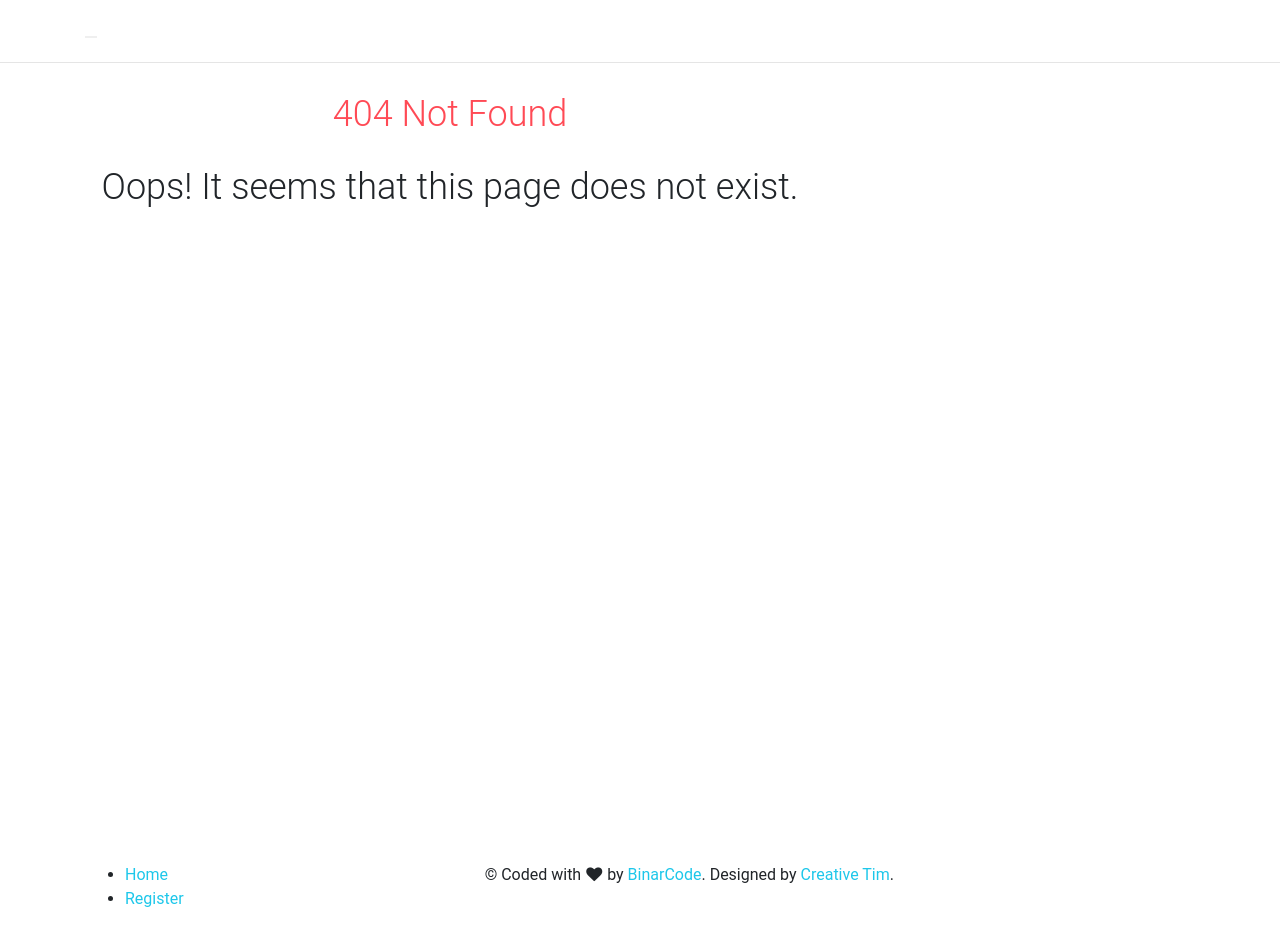
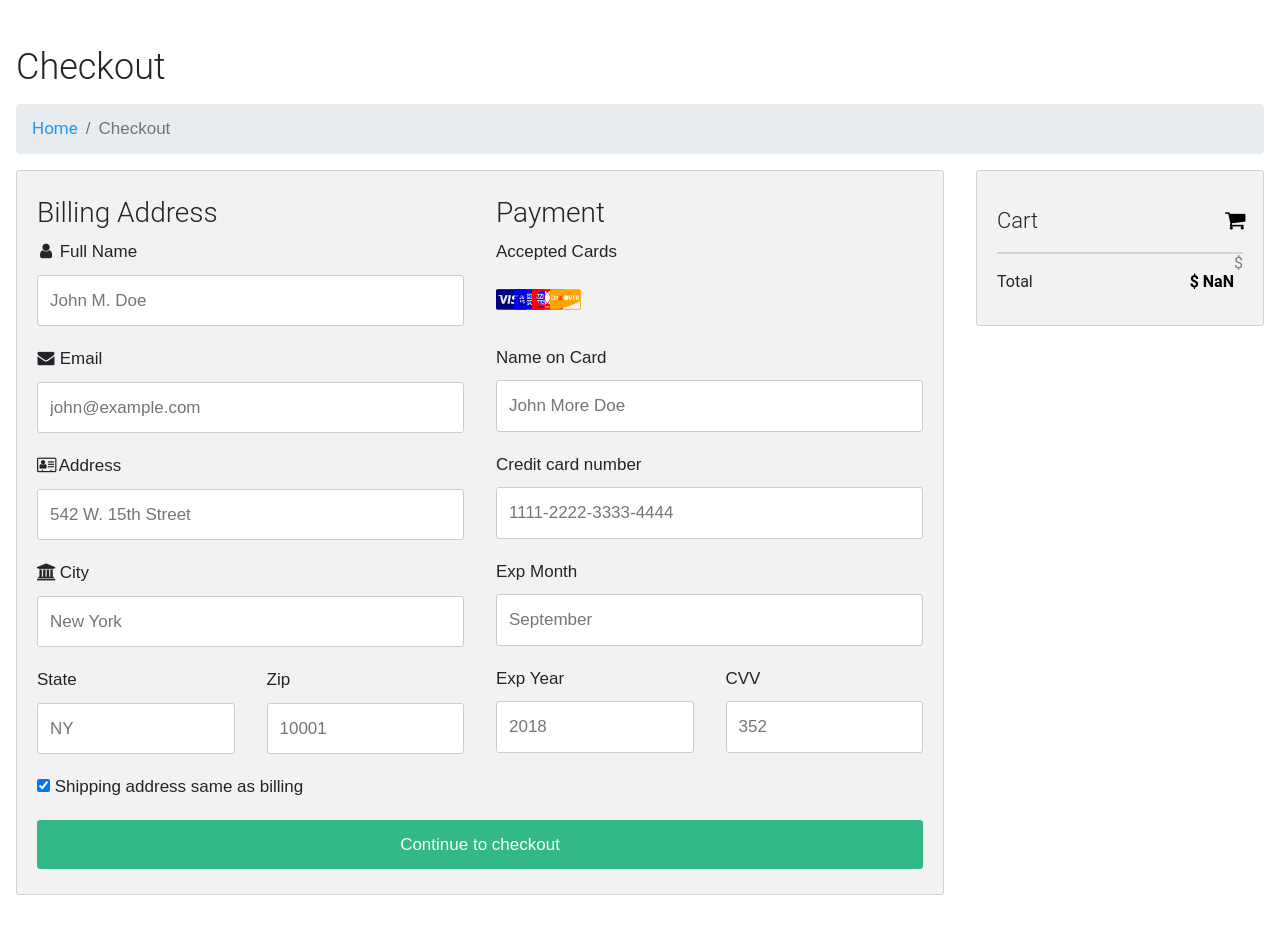
Before and after one commit to VirtiShahB/vue-training, a Vue app: page /#/checkout in a window 1280 px wide. Before the commit this address had no page. Built offline with nearby package versions, Linux system fonts and the light colour scheme; what v-tooltip would draw is missing.

Commit message:
commit message

```diff
--- /dev/null
+++ b/src/pages/Checkout.vue
@@ -0,0 +1,189 @@
+<template>
+<body>
+<h2> Checkout</h2>
+<nav aria-label="breadcrumb">
+  <ol class="breadcrumb">
+    <li class="breadcrumb-item"><a href="#">Home</a></li>
+    <li class="breadcrumb-item active" aria-current="page">Checkout</li>
+  </ol>
+</nav>
+<div class="row">
+  <div class="col-75">
+    <div class="container">
+      <form action="#">
+        <div class="row">
+          <div class="col-50">
+            <h3>Billing Address</h3>
+            <label for="fname"><i class="fa fa-user"></i> Full Name</label>
+            <input type="text" id="fname" name="firstname" placeholder="John M. Doe">
+            <label for="email"><i class="fa fa-envelope"></i> Email</label>
+            <input type="text" id="email" name="email" placeholder="john@example.com">
+            <label for="adr"><i class="fa fa-address-card-o"></i> Address</label>
+            <input type="text" id="adr" name="address" placeholder="542 W. 15th Street">
+            <label for="city"><i class="fa fa-institution"></i> City</label>
+            <input type="text" id="city" name="city" placeholder="New York">
+
+            <div class="row">
+              <div class="col-50">
+                <label for="state">State</label>
+                <input type="text" id="state" name="state" placeholder="NY">
+              </div>
+              <div class="col-50">
+                <label for="zip">Zip</label>
+                <input type="text" id="zip" name="zip" placeholder="10001">
+              </div>
+            </div>
+          </div>
+
+          <div class="col-50">
+            <h3>Payment</h3>
+            <label for="fname">Accepted Cards</label>
+            <div class="icon-container">
+              <i class="fa fa-cc-visa" style="color:navy;"></i>
+              <i class="fa fa-cc-amex" style="color:blue;"></i>
+              <i class="fa fa-cc-mastercard" style="color:red;"></i>
+              <i class="fa fa-cc-discover" style="color:orange;"></i>
+            </div>
+            <label for="cname">Name on Card</label>
+            <input type="text" id="cname" name="cardname" placeholder="John More Doe">
+            <label for="ccnum">Credit card number</label>
+            <input type="text" id="ccnum" name="cardnumber" placeholder="1111-2222-3333-4444">
+            <label for="expmonth">Exp Month</label>
+            <input type="text" id="expmonth" name="expmonth" placeholder="September">
+            <div class="row">
+              <div class="col-50">
+                <label for="expyear">Exp Year</label>
+                <input type="text" id="expyear" name="expyear" placeholder="2018">
+              </div>
+              <div class="col-50">
+                <label for="cvv">CVV</label>
+                <input type="text" id="cvv" name="cvv" placeholder="352">
+              </div>
+            </div>
+          </div>
+
+        </div>
+        <label>
+          <input type="checkbox" checked="checked" name="sameadr"> Shipping address same as billing
+        </label>
+        <input type="submit" value="Continue to checkout" class="btn">
+      </form>
+    </div>
+  </div>
+  <div class="col-25">
+    <div class="container">
+      <h4>Cart <span class="price" style="color:black"><i class="fa fa-shopping-cart"></i> <b> {{this.$route.query.quntity}}</b></span></h4>
+      <p><a href="#">{{this.$route.query.productTitle}}</a> <span class="price">$ {{this.$route.query.productPrice}}</span></p>
+      <hr>
+      <p>Total <span class="price" style="color:black"><b>$ {{this.$route.query.productPrice *this.$route.query.quntity }}</b></span></p>
+    </div>
+  </div>
+</div>
+
+</body>
+</template>
+<style>
+body {
+  font-family: Arial;
+  font-size: 17px;
+  padding: 8px;
+}
+
+* {
+  box-sizing: border-box;
+}
+
+.row {
+  display: -ms-flexbox; /* IE10 */
+  display: flex;
+  -ms-flex-wrap: wrap; /* IE10 */
+  flex-wrap: wrap;
+  margin: 0 -16px;
+}
+
+.col-25 {
+  -ms-flex: 25%; /* IE10 */
+  flex: 25%;
+}
+
+.col-50 {
+  -ms-flex: 50%; /* IE10 */
+  flex: 50%;
+}
+
+.col-75 {
+  -ms-flex: 75%; /* IE10 */
+  flex: 75%;
+}
+
+.col-25,
+.col-50,
+.col-75 {
+  padding: 0 16px;
+}
+
+.container {
+  background-color: #f2f2f2;
+  padding: 5px 20px 15px 20px;
+  border: 1px solid lightgrey;
+  border-radius: 3px;
+}
+
+input[type=text] {
+  width: 100%;
+  margin-bottom: 20px;
+  padding: 12px;
+  border: 1px solid #ccc;
+  border-radius: 3px;
+}
+
+label {
+  margin-bottom: 10px;
+  display: block;
+}
+
+.icon-container {
+  margin-bottom: 20px;
+  padding: 7px 0;
+  font-size: 24px;
+}
+
+.btn {
+  background-color: #04AA6D;
+  color: white;
+  padding: 12px;
+  margin: 10px 0;
+  border: none;
+  width: 100%;
+  border-radius: 3px;
+  cursor: pointer;
+  font-size: 17px;
+}
+
+.btn:hover {
+  background-color: #45a049;
+}
+
+a {
+  color: #2196F3;
+}
+
+hr {
+  border: 1px solid lightgrey;
+}
+
+span.price {
+  float: right;
+  color: grey;
+}
+
+/* Responsive layout - when the screen is less than 800px wide, make the two columns stack on top of each other instead of next to each other (also change the direction - make the "cart" column go on top) */
+@media (max-width: 800px) {
+  .row {
+    flex-direction: column-reverse;
+  }
+  .col-25 {
+    margin-bottom: 20px;
+  }
+}
+</style>
--- a/src/pages/ProductDetails.vue
+++ b/src/pages/ProductDetails.vue
@@ -3,9 +3,22 @@
     <nav class="navbar navbar-expand-sm bg-dark navbar-dark">
       <ul class="navbar-nav">
         <li class="nav-item">
-          <a class="nav-link" href="#">
+          <a class="nav-link" href="/admin/overview" to="/admin/overview">
             <img src="img/vue-logo.png" /><b>Store</b>
           </a>
+        </li>
+      </ul>
+      <ul class="nav navbar-nav navbar-left">
+        <li class="float-right">
+          <router-link :to="{ path: '/checkout', query:
+              {
+                quntity: cart ,
+                productPrice: productPrice,
+                productTitle: productTitle,
+              }
+            }">
+          <i class="nc-icon nc-cart-simple"></i>
+            <b> {{ cart }} </b></router-link>
         </li>
       </ul>
     </nav>
@@ -36,7 +49,8 @@
             <ul v-for="detail in productChecks">
               <li>{{ detail }}</li>
             </ul>
-            <h4>$ {{ Price() }}</h4>
+            <h4>Price : ${{productPrice}}</h4>
+            <h4>Total : ${{totalPrice() }}</h4>
             <form>
               <div
                 class="value-button"
@@ -47,7 +61,7 @@
               >
                 -
               </div>
-                <input type="number" id="number"  v-model="cart">
+              <input type="text" id="number" v-model="cart" />
               <div
                 class="value-button"
                 @click="addToCart"
@@ -79,7 +93,7 @@ form {
   border: 1px solid #ddd;
   margin: 0px;
   width: 40px;
-  height: 20px;
+  height: 46px;
   text-align: center;
   vertical-align: middle;
   padding: 11px 0;
@@ -117,8 +131,8 @@ input#number {
   border-top: 1px solid #ddd;
   border-bottom: 1px solid #ddd;
   margin: 0px;
-  width: 40px;
-  height: 40px;
+  width: 60px;
+  height: 46px;
 }
 
 input[type="number"]::-webkit-inner-spin-button,
@@ -192,8 +206,7 @@ export default {
           imageUrl: "img/product-3.jpeg",
         },
       ],
-      cart: 1,
-      stockAvailability: true,
+      cart: 0,
       activeClass: 0,
     };
   },
@@ -201,8 +214,8 @@ export default {
     addToCart: function () {
       this.cart = this.cart + 1;
     },
-    Price: function () {
-      return this.cart *  this.productPrice;
+    totalPrice: function () {
+      return this.cart * this.productPrice;
     },
     removeToCart: function () {
       if (this.cart > 1) {
```
Also changed, not shown: src/routes/routes.js (+6 -2 lines).
